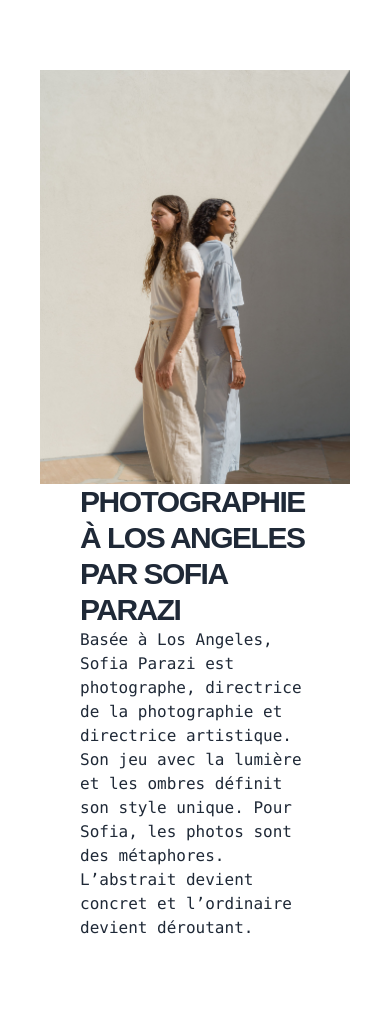
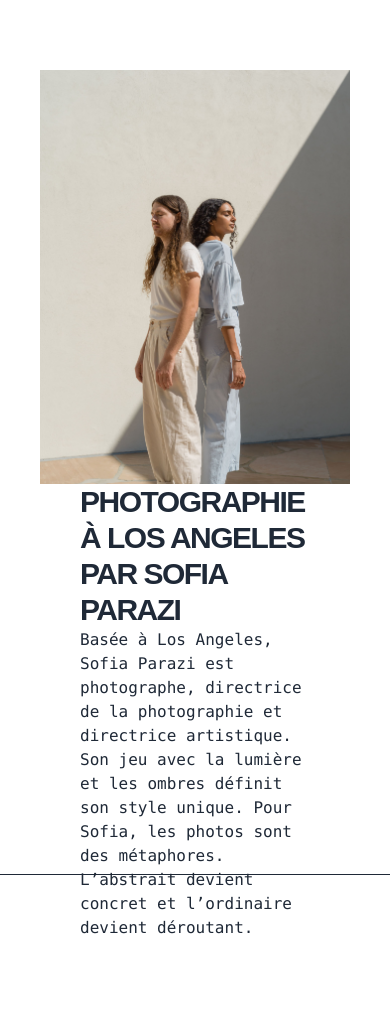
Before and after one commit to NhatHONGUYEN/Gallery, a React (Vite) app: page / in a window 390 px wide. Shown: the part 479-1499 px from the top of the page. Built offline with nearby package versions, Linux system fonts and the light colour scheme; the HTML template or start-up script is replaced by a standard one; a web font is replaced by a local one.

Commit message:
♻️    F01 : Create Introduction as a component for Home

```diff
--- a/src/components/Home.jsx
+++ b/src/components/Home.jsx
@@ -1,51 +1,9 @@
-import { MoveRight } from "lucide-react";
-import { Link } from "react-router-dom";
+import Introduction from "./Introduction";
 
 export default function Home() {
   return (
     <div className="w-screen h-full">
-      <div>
-        <h1 className="text-[200px] mx-8  font-humane font-extrabold">
-          RESEDA
-        </h1>
-        <div className="flex flex-col md:flex-row  h-screen  p-10">
-          {/* Left Section - Image */}
-
-          <div className="w-full h-full  ">
-            <img
-              className="object-cover h-full w-full"
-              src="../../public/reseda (1).jpeg"
-              alt="coupleIntro"
-            />
-          </div>
-
-          {/* Right Section - Text */}
-
-          <div className="w-full lg:w-1/2 flex flex-col px-10 justify-between ">
-            <div>
-              <p className="text-3xl font-bold  font-humane tracking-tighter">
-                PHOTOGRAPHIE À LOS ANGELES PAR SOFIA PARAZI
-              </p>
-            </div>
-            <div>
-              <p className="font-mono pb-20">
-                Basée à Los Angeles, Sofia Parazi est photographe, directrice de
-                la photographie et directrice artistique. Son jeu avec la
-                lumière et les ombres définit son style unique. Pour Sofia, les
-                photos sont des métaphores. L’abstrait devient concret et
-                l’ordinaire devient déroutant.
-              </p>
-
-              <Link
-                to={"/informations"}
-                className="font-mono gap-2 underline flex"
-              >
-                <MoveRight size={20} strokeWidth={0.75} /> À propos de Sofia
-              </Link>
-            </div>
-          </div>
-        </div>
-      </div>
+      <Introduction />
     </div>
   );
 }
--- /dev/null
+++ b/src/components/Introduction.jsx
@@ -0,0 +1,48 @@
+import { MoveRight } from "lucide-react";
+import { Link } from "react-router-dom";
+import coupleIntro from "/reseda (1).jpeg";
+
+export default function Introduction() {
+  return (
+    <div className=" border-b border-gray-800">
+      <h1 className="text-[200px] mx-8  font-humane font-extrabold">RESEDA</h1>
+      <div className="flex flex-col md:flex-row  h-screen  p-10">
+        {/* Left Section - Image */}
+
+        <div className="w-full h-full  ">
+          <img
+            className="object-cover h-full w-full"
+            src={coupleIntro}
+            alt={coupleIntro}
+          />
+        </div>
+
+        {/* Right Section - Text */}
+
+        <div className="w-full lg:w-1/2 flex flex-col px-10 justify-between ">
+          <div>
+            <p className="text-3xl font-bold  font-humane tracking-tighter">
+              PHOTOGRAPHIE À LOS ANGELES PAR SOFIA PARAZI
+            </p>
+          </div>
+          <div>
+            <p className="font-mono pb-20">
+              Basée à Los Angeles, Sofia Parazi est photographe, directrice de
+              la photographie et directrice artistique. Son jeu avec la lumière
+              et les ombres définit son style unique. Pour Sofia, les photos
+              sont des métaphores. L’abstrait devient concret et l’ordinaire
+              devient déroutant.
+            </p>
+
+            <Link
+              to={"/informations"}
+              className="font-mono gap-2 underline flex"
+            >
+              <MoveRight size={20} strokeWidth={0.75} /> À propos de Sofia
+            </Link>
+          </div>
+        </div>
+      </div>
+    </div>
+  );
+}
```
